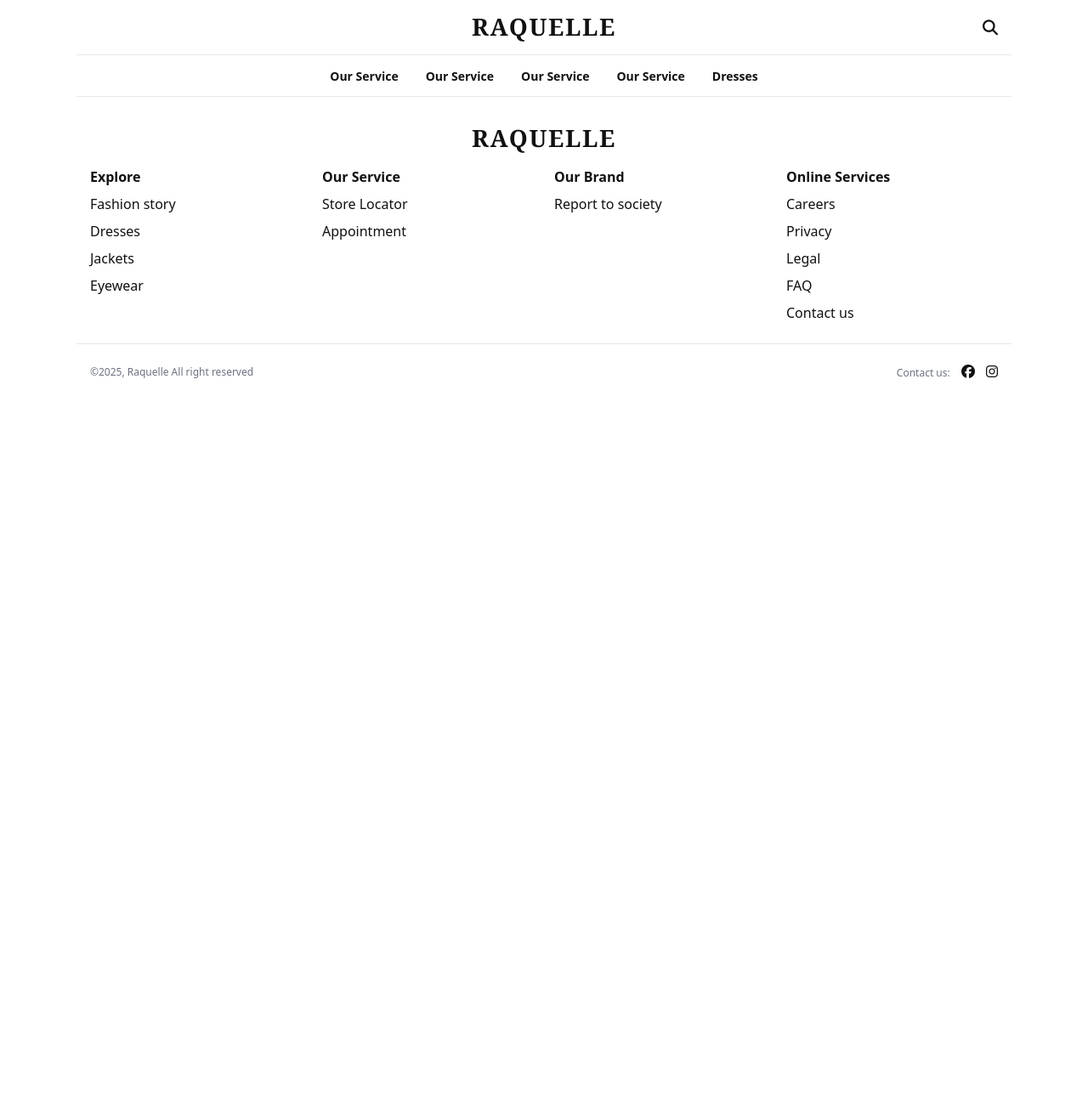
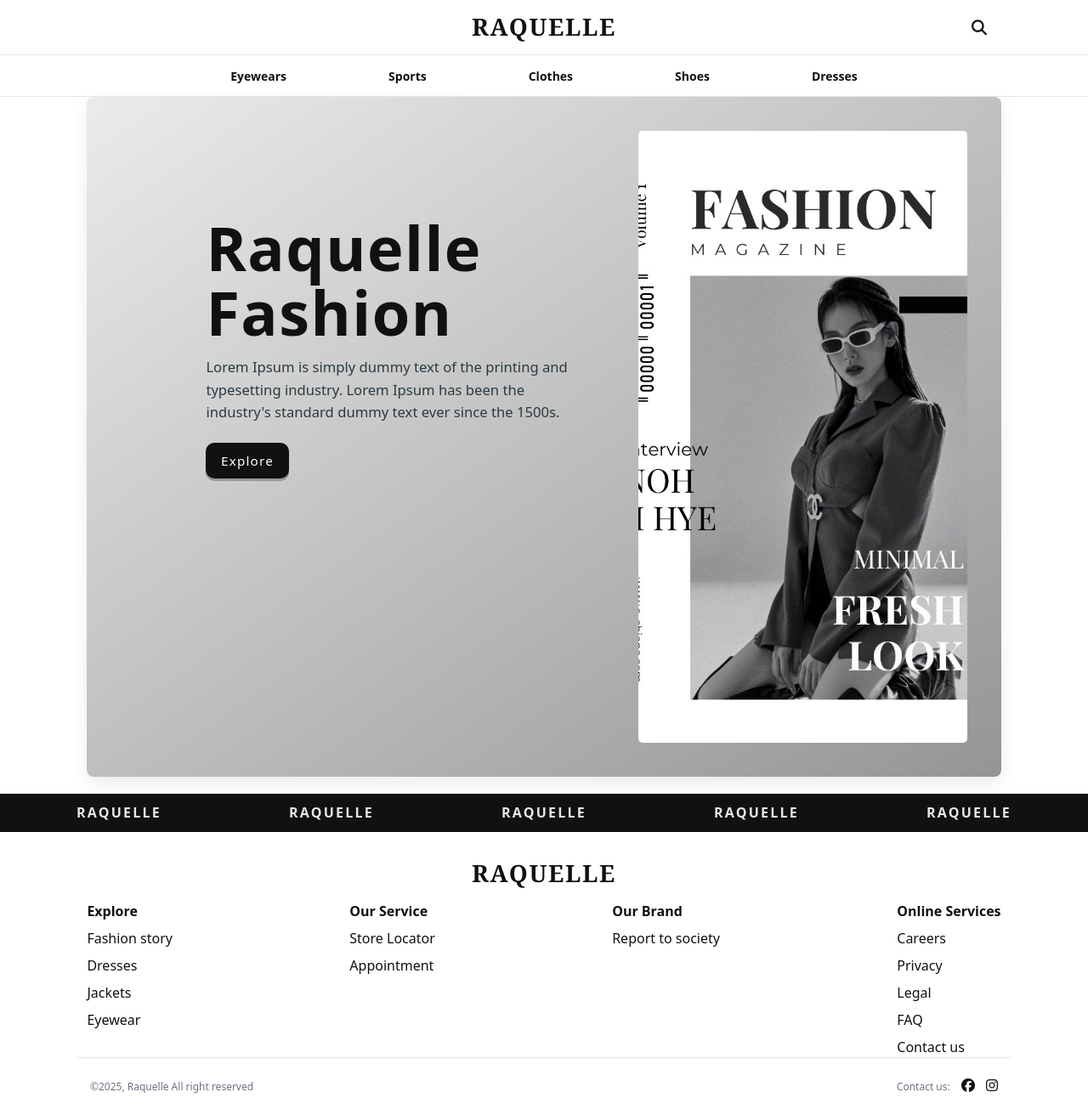
Before and after one commit to TTNguyen0312/APDS-FlaskApp, a Flask app: page / in a window 1280 px wide. Shown: the whole page at 85% size. Before the commit the page ends 445 px from the top, so only its background shows below. Run offline with Flask 3, Linux system fonts and the light colour scheme.

Commit message:
add landingPage

```diff
--- a/app.py
+++ b/app.py
@@ -4,7 +4,7 @@ app = Flask(__name__)
 
 @app.route('/')
 def home():
-    return render_template('base.html')
+    return render_template('landingPage.html')
 
 if __name__ == '__main__':
     app.run(debug=True)
--- /dev/null
+++ b/static/css/LandingPage.css
@@ -0,0 +1,86 @@
+/* Brand tape */
+.brand-strip{
+  background:#111;
+  color:#fff;
+}
+
+.brand-track{
+  margin-top: 20px;
+  display: flex;
+  gap: 5rem;
+  padding: .65rem 1.25rem;
+  letter-spacing: .14em;
+  font-weight: 600;
+  text-transform: uppercase;
+  justify-content: space-evenly;
+}
+.brand-track span{ opacity:.9 }
+
+/* Hero */
+.hero-wrap{
+  padding: 0 8%;
+  display:flex;
+  justify-content:center;
+}
+.hero-card{
+  width: 100%;
+  height: 100vh;
+  background:linear-gradient(145deg,#ebebeb,#959595);
+  border-radius: 8px;
+  box-shadow:0 8px 20px rgba(0,0,0,.08);
+  padding:40px;
+  display:grid;
+  grid-template-columns: 1.2fr 0.8fr;
+  gap:28px;
+}
+
+.brand{
+  font-size: clamp(40px, 6vw, 72px);
+  line-height:1.05;
+  margin:0 0 14px;
+  letter-spacing:.02em;
+}
+.lead{
+  color:#2b3a42;
+  line-height:1.6;
+  max-width:46ch;
+  margin: 12px 0 22px;
+  font-size: clamp(14px, 1.3vw, 18px);
+}
+
+.btn{
+  display:inline-block;
+  background: #111;
+  color: #fff;
+  text-decoration:none;
+  padding:.6rem 1.1rem;
+  border-radius:10px;
+  font-size:.95rem;
+  letter-spacing:.08em;
+  box-shadow:0 3px 0 rgba(0,0,0,.25);
+  transition: transform .12s ease, box-shadow .12s ease;
+}
+.btn:hover{ transform: translateY(-1px); box-shadow:0 6px 14px rgba(0,0,0,.25) }
+.btn:active{ transform: translateY(0) }
+
+
+.hero-left {
+  padding-left: 100px;
+  padding-top: 100px;
+}
+.hero-right{
+  display: block;
+  overflow: hidden;
+  border-radius: 5px;
+}
+.hero-right img{
+  width: 100%;
+  height: 100%;
+  object-fit: cover;
+}
+
+/* Responsive */
+@media (max-width: 900px){
+  .hero-card{ grid-template-columns: 1fr; }
+  .magazine img{ width:min(520px, 86vw); }
+}
--- a/static/css/site.css
+++ b/static/css/site.css
@@ -35,8 +35,7 @@ footer h2 {
 header > [role="banner"],
 header > nav,
 footer > div {
-  max-width: var(--max);
-  margin: 0 auto;
+  padding: 0 8%;
   padding-left: var(--pad);
   padding-right: var(--pad);
 }
@@ -47,6 +46,7 @@ footer > div {
 
 /* Top bar: center brand; search pinned right */
 header [role="banner"] {
+  cursor: pointer;
   position: relative;
   height: 64px;
   display: flex;
@@ -57,7 +57,7 @@ header [role="banner"] {
 /* Search icon (Font Awesome) on the right */
 header [role="banner"] a:last-of-type {
   position: absolute;
-  right: var(--pad);
+  margin: 0 0 0 80%;
   top: 50%;
   transform: translateY(-50%);
   font-size: 18px; /* icon size */
@@ -74,7 +74,7 @@ header nav ul {
   list-style: none;
   display: flex;
   justify-content: center;
-  gap: 32px;
+  gap: 120px;
   padding: 12px 0;
   margin: 0;
 }
@@ -102,10 +102,10 @@ footer > div:first-child {
 
 /* Link columns */
 footer > div:nth-child(2) {
-  display: grid;
-  grid-template-columns: repeat(2, minmax(0, 1fr));
+  display: flex;
+  justify-content: space-between;
   gap: 24px;
-  padding: 0 var(--pad) 24px;
+  padding: 0 8%;
 }
 @media (min-width: 768px) {
   footer > div:nth-child(2) {
@@ -138,11 +138,3 @@ footer > div:last-child {
 }
 footer > div:last-child a { color: var(--text); }
 footer > div:last-child i { font-size: 16px; margin-left: 10px; }
-
-/* Optional content width for landing page hero/sections */
-main#content {
-  max-width: var(--max);
-  margin: 0 auto;
-  padding-left: var(--pad);
-  padding-right: var(--pad);
-}
--- /dev/null
+++ b/templates/LandingPage.html
@@ -0,0 +1,33 @@
+{% extends "base.html" %}
+{% block content %}
+
+{% block head_extra %}
+<link rel="stylesheet" href="{{ url_for('static', filename='css/LandingPage.css') }}">
+{% endblock %}
+<main class="hero-wrap">
+  <section class="hero-card">
+    <div class="hero-left">
+      <h1 class="brand">Raquelle<br>Fashion</h1>
+      <p class="lead">
+        Lorem Ipsum is simply dummy text of the printing and typesetting industry.
+        Lorem Ipsum has been the industry's standard dummy text ever since the 1500s.
+      </p>
+      <a class="btn" href="#" aria-label="Explore the collection">Explore</a>
+    </div>
+    <div class="hero-right">
+      <img src="{{ url_for('static', filename='img/image_banner1.jpg') }}" alt="Magazine cover">
+    </div>
+  </section>
+</main>
+
+<div class="brand-strip">
+  <div class="brand-track">
+    <span>RAQUELLE</span>
+    <span>RAQUELLE</span>
+    <span>RAQUELLE</span>
+    <span>RAQUELLE</span>
+    <span>RAQUELLE</span>
+  </div>
+</div>
+
+{% endblock %}
--- a/templates/base.html
+++ b/templates/base.html
@@ -14,7 +14,7 @@
     <!-- Your site styles -->
     <link rel="stylesheet" href="{{ url_for('static', filename='css/site.css') }}">
 
-    <link rel="stylesheet" href="{{ url_for('static', filename='css/cite.css') }}">
+    {% block head_extra %}{% endblock %}
 </head>
 
 <body>
--- a/templates/partials/header.html
+++ b/templates/partials/header.html
@@ -12,10 +12,10 @@
     <!-- Primary navigation row -->
     <nav aria-label="Primary">
         <ul>
-            <li><a href="#">Our Service</a></li>
-            <li><a href="#">Our Service</a></li>
-            <li><a href="#">Our Service</a></li>
-            <li><a href="#">Our Service</a></li>
+            <li><a href="#">Eyewears</a></li>
+            <li><a href="#">Sports</a></li>
+            <li><a href="#">Clothes</a></li>
+            <li><a href="#">Shoes</a></li>
             <li><a href="#">Dresses</a></li>
         </ul>
     </nav>
```
Also changed, not shown: static/img/image_banner1.jpg (added), templates/ProductDetail.html (added), templates/content.html (deleted), 1 other file.
